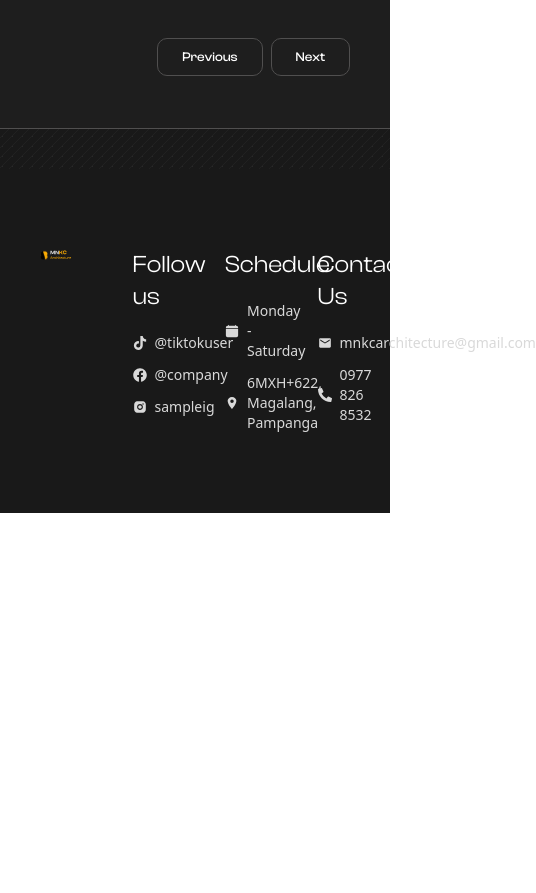
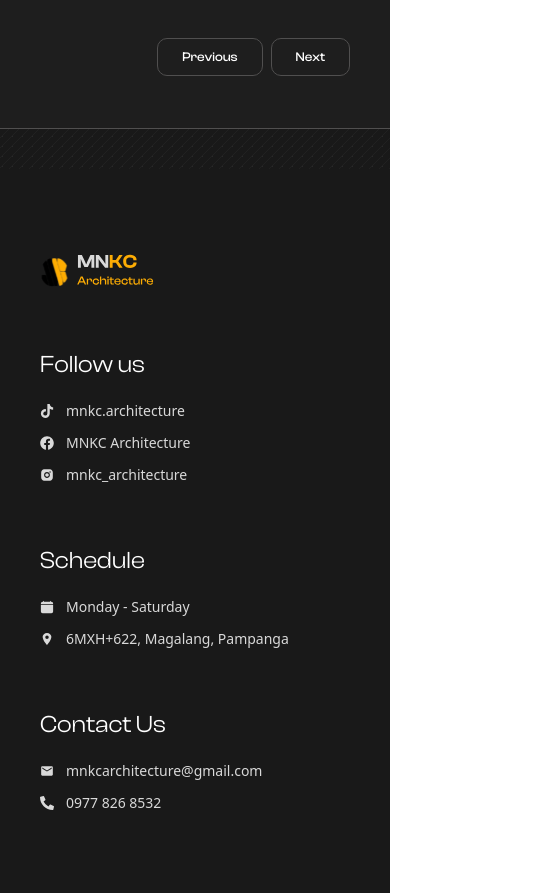
Before and after one commit to rainndev/MNKC-Architecture, a React (Vite) app: page / in a window 390 px wide. Shown: the part 3249-4142 px from the top of the page, 536 px wide, since content can reach past the window. Before the commit the page ends 3762 px from the top, so only its background shows below. Built offline with nearby package versions, Linux system fonts and the light colour scheme.

Commit message:
style: add animation when hover in links and improve the responsiveness in mobile

```diff
--- a/src/index.css
+++ b/src/index.css
@@ -56,7 +56,7 @@ html {
 }
 
 .footer-grid > div > ul > li {
-  @apply flex items-center gap-2 text-sm;
+  @apply flex items-center gap-3 text-sm;
 }
 
 .footer-grid > div > ul {
@@ -65,6 +65,10 @@ html {
 
 .footer-grid > div > h1 {
   @apply font-[ClashDisplay] text-2xl;
+}
+
+.link-animation {
+  @apply absolute bottom-0 h-[1px] w-0 bg-[#FCAC04] transition-all duration-400 ease-in-out group-hover:w-full;
 }
 
 /* Customize the entire scrollbar */
--- a/src/sections/Footer.tsx
+++ b/src/sections/Footer.tsx
@@ -14,11 +14,11 @@ const Footer = () => {
     <div
       id="contact"
       ref={ref}
-      className="flex h-fit w-full flex-col items-center justify-center bg-[#191919] text-white"
+      className="flex h-fit w-full flex-col items-start justify-center bg-[#191919] text-white sm:items-center"
     >
       <div className="bg-striped h-10 w-full" />
-      <div className="footer-grid grid max-w-7xl grid-cols-4 justify-between gap-15 p-10 py-20">
-        <div>
+      <div className="footer-grid grid max-w-7xl grid-cols-1 justify-start gap-15 p-10 py-20 sm:grid-cols-2 lg:grid-cols-4">
+        <div className="sm:col-span-2 md:col-span-1">
           <img src="/images/logo-with-text.svg" className="w-30" />
         </div>
         <div>
@@ -28,19 +28,43 @@ const Footer = () => {
               <span>
                 <FaTiktok />
               </span>
-              @tiktokuser
+              <a
+                className="group relative"
+                href="https://www.tiktok.com/@mnkc.architecture"
+                target="_blank"
+                rel="noopener noreferrer"
+              >
+                <span className="link-animation"></span>
+                mnkc.architecture
+              </a>
             </li>
             <li>
               <span>
                 <FaFacebook />
               </span>
-              @company
+              <a
+                href="https://www.facebook.com/MNKCArchitecture/"
+                target="_blank"
+                rel="noopener noreferrer"
+                className="group relative"
+              >
+                <span className="link-animation"></span>
+                MNKC Architecture
+              </a>
             </li>
             <li>
               <span>
                 <RiInstagramFill />
               </span>
-              sampleig
+              <a
+                href="https://www.instagram.com/mnkc_architecture/"
+                target="_blank"
+                rel="noopener noreferrer"
+                className="group relative"
+              >
+                <span className="link-animation"></span>
+                mnkc_architecture
+              </a>
             </li>
           </ul>
         </div>
@@ -68,7 +92,13 @@ const Footer = () => {
               <span>
                 <MdEmail />
               </span>
-              mnkcarchitecture@gmail.com
+              <a
+                href="mailto:mnkcarchitecture@gmail.com"
+                className="group relative"
+              >
+                <span className="link-animation"></span>
+                mnkcarchitecture@gmail.com
+              </a>
             </li>
             <li>
               <span>
```
